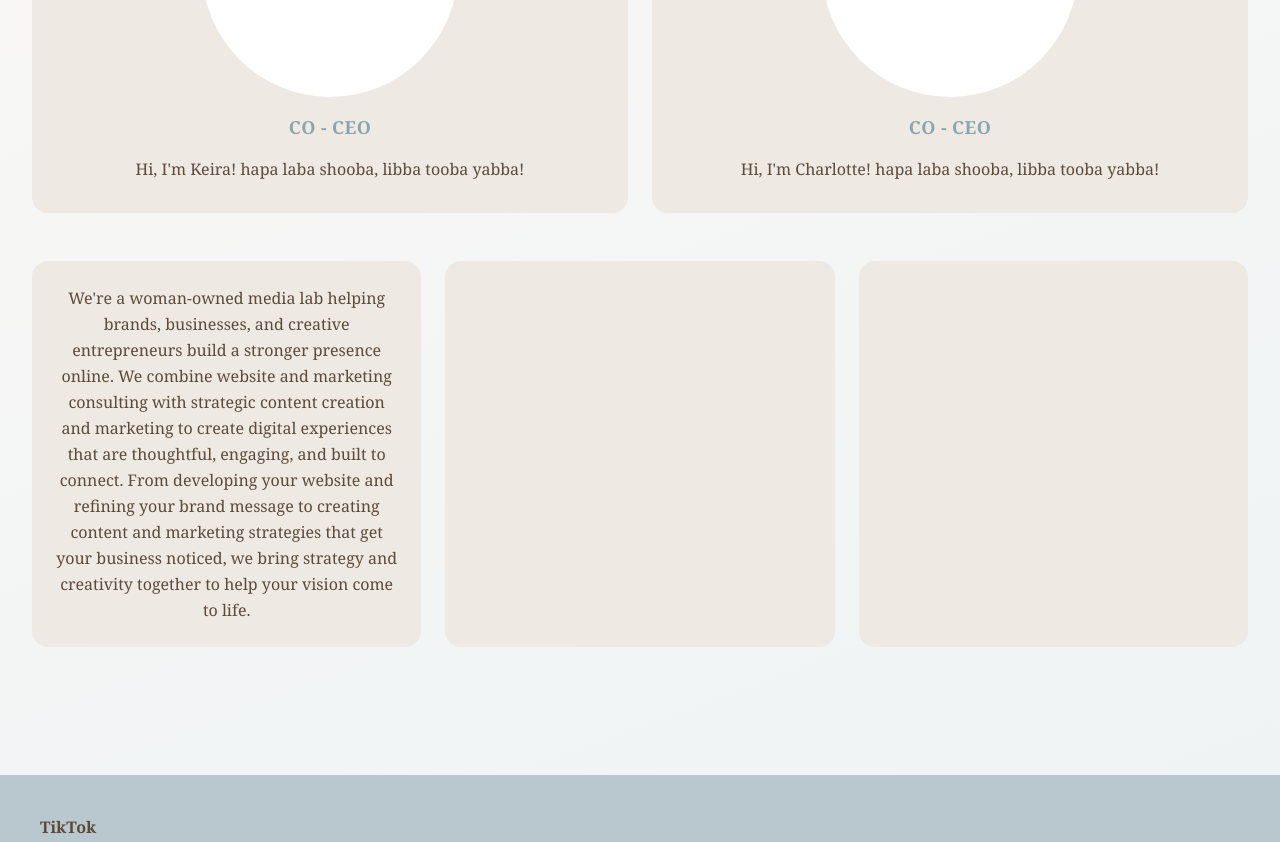
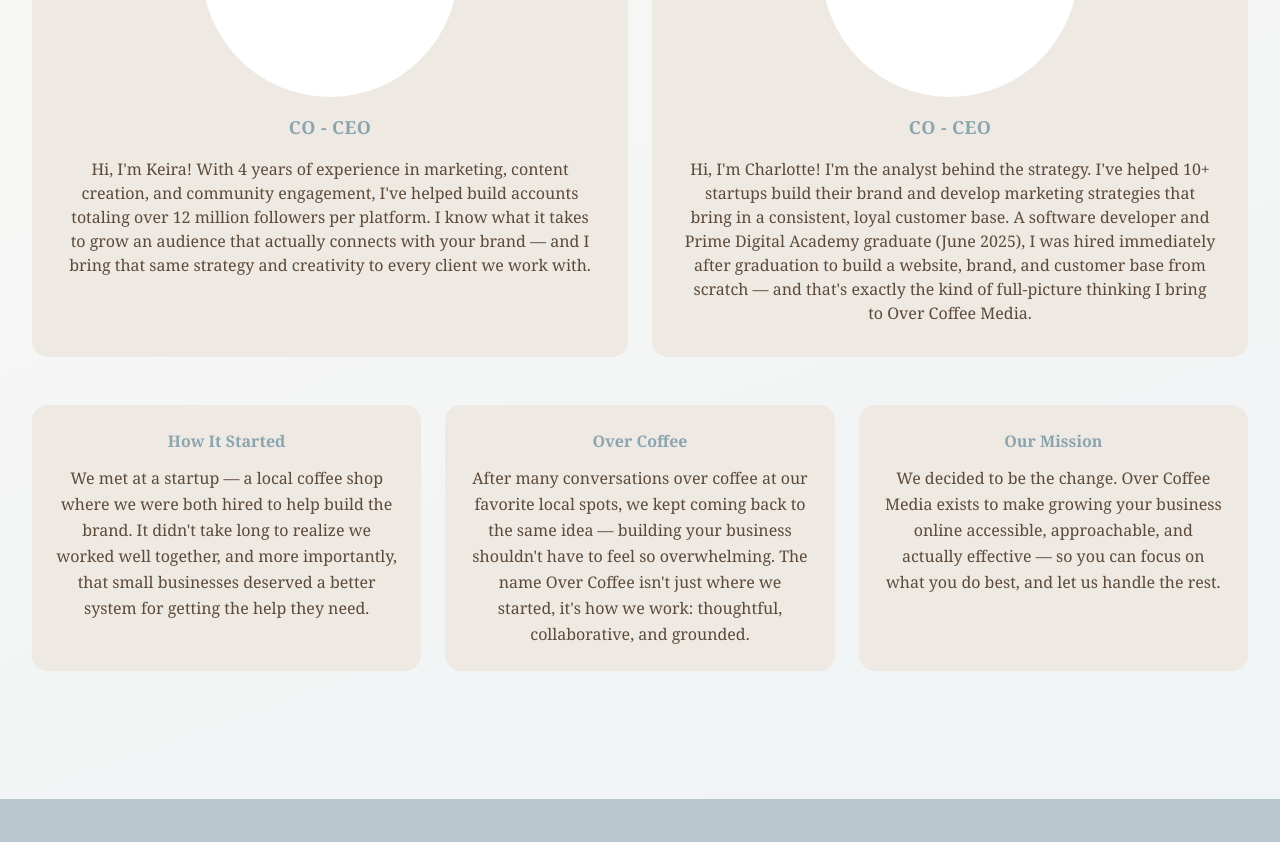
Before and after one commit to CharGans/kcmedia, a React (Vite) app: page /about in a window 1280 px wide. Shown: the part 383-1225 px from the top of the page. Built offline with nearby package versions, Linux system fonts and the light colour scheme.

Commit message:
added content to about us page

```diff
--- a/src/pages/About.jsx
+++ b/src/pages/About.jsx
@@ -7,29 +7,42 @@
 
       <div className="grid grid-cols-1 sm:grid-cols-2 gap-6">
         <ProfileCard
-          name="Keira Hirano"
+          name="Keira"
           title="CO - CEO"
-          bio="Hi, I'm Keira! hapa laba shooba, libba tooba yabba!"
+          bio="Hi, I'm Keira! With 4 years of experience in marketing, content creation, and community engagement, I've helped build accounts totaling over 12 million followers per platform. I know what it takes to grow an audience that actually connects with your brand — and I bring that same strategy and creativity to every client we work with."
         />
         <ProfileCard
-          name="Charlotte Ganske"
+          name="Charlotte"
           title="CO - CEO"
-          bio="Hi, I'm Charlotte! hapa laba shooba, libba tooba yabba!"
+          bio="Hi, I'm Charlotte! I'm the analyst behind the strategy. I've helped 10+ startups build their brand and develop marketing strategies that bring in a consistent, loyal customer base. A software developer and Prime Digital Academy graduate (June 2025), I was hired immediately after graduation to build a website, brand, and customer base from scratch — and that's exactly the kind of full-picture thinking I bring to Over Coffee Media."
         />
       </div>
       <div className="grid grid-cols-1 sm:grid-cols-3 gap-6">
         <Card>
+          <h3 className="text-[#8BA5B0] font-bold mb-3 text-center">How It Started</h3>
           <p className="text-[#5C4A3A] text-center leading-relaxed">
-            We're a woman-owned media lab helping brands, businesses, and creative entrepreneurs
-            build a stronger presence online. We combine website and marketing consulting with
-            strategic content creation and marketing to create digital experiences that are
-            thoughtful, engaging, and built to connect. From developing your website and refining
-            your brand message to creating content and marketing strategies that get your business
-            noticed, we bring strategy and creativity together to help your vision come to life.
+            We met at a startup — a local coffee shop where we were both hired to help build the brand.
+            It didn't take long to realize we worked well together, and more importantly, that small
+            businesses deserved a better system for getting the help they need.
           </p>
         </Card>
-        <Card className="bg-[#E4EDF0]" />
-        <Card className="bg-[#E4EDF0]" />
+        <Card className="bg-[#E4EDF0]">
+          <h3 className="text-[#8BA5B0] font-bold mb-3 text-center">Over Coffee</h3>
+          <p className="text-[#5C4A3A] text-center leading-relaxed">
+            After many conversations over coffee at our favorite local spots, we kept coming back
+            to the same idea — building your business shouldn't have to feel so overwhelming.
+            The name Over Coffee isn't just where we started, it's how we work: thoughtful,
+            collaborative, and grounded.
+          </p>
+        </Card>
+        <Card className="bg-[#E4EDF0]">
+          <h3 className="text-[#8BA5B0] font-bold mb-3 text-center">Our Mission</h3>
+          <p className="text-[#5C4A3A] text-center leading-relaxed">
+            We decided to be the change. Over Coffee Media exists to make growing your business
+            online accessible, approachable, and actually effective — so you can focus on what
+            you do best, and let us handle the rest.
+          </p>
+        </Card>
       </div>
 
     </section>
```
